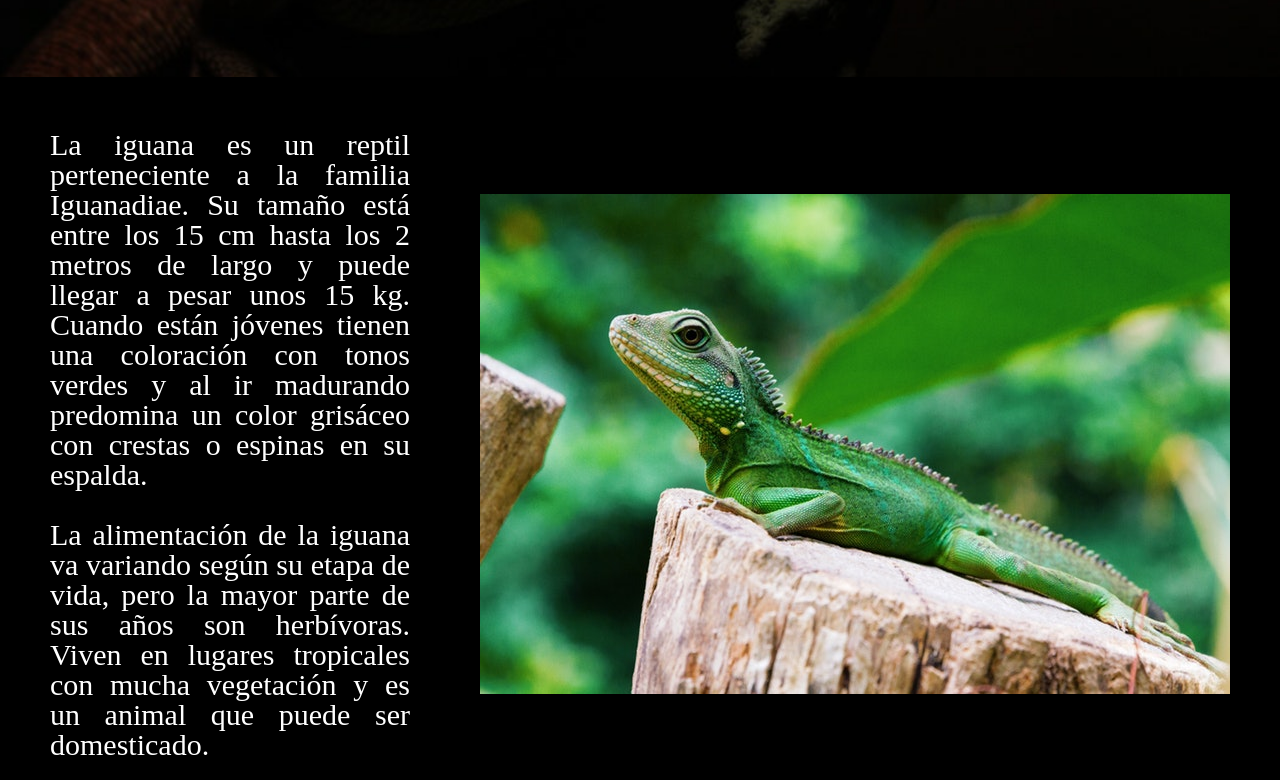
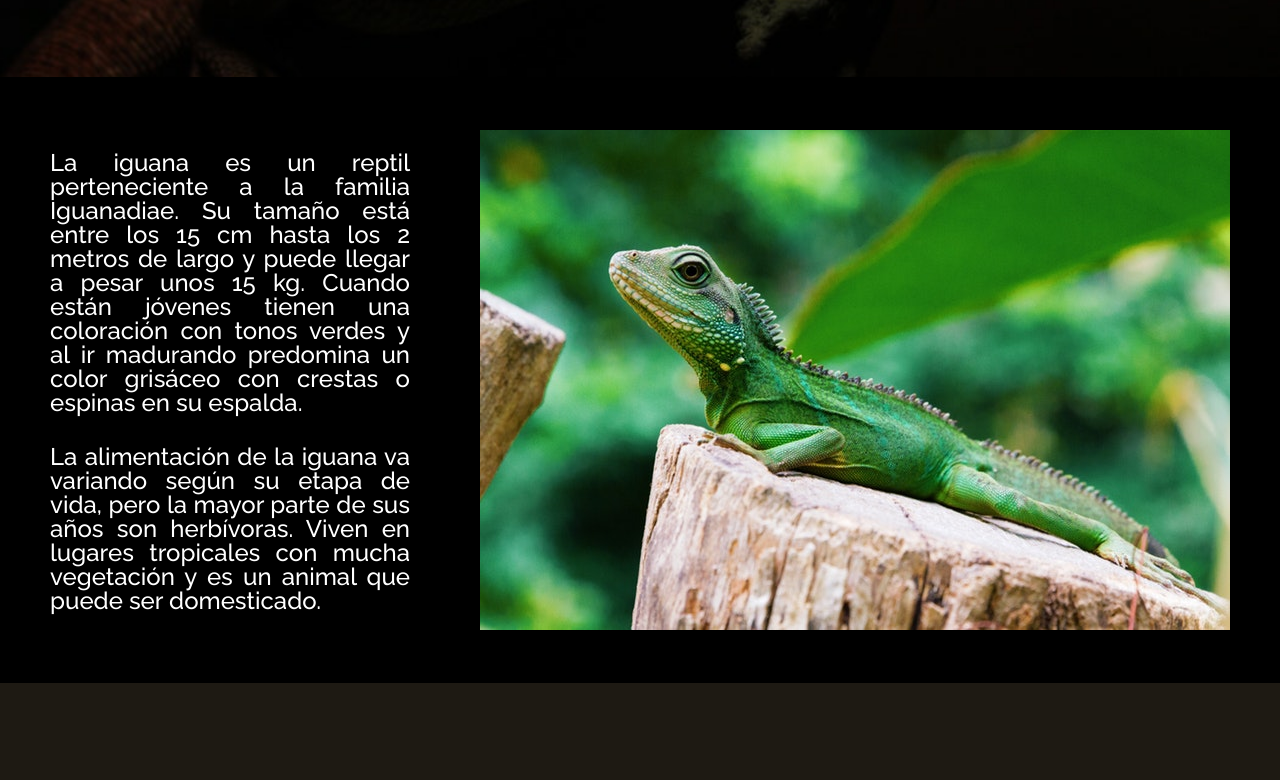
Before and after one commit to leofigue/desafio3, a plain HTML site: page index.html in a window 1280 px wide. Shown: the part 760-1540 px from the top of the page. Drawn offline with Linux system fonts and the light colour scheme.

Commit message:
agregue clases para corregir el link del footer y para corregir el tamaño de la letra

```diff
--- a/assets/css/style.css
+++ b/assets/css/style.css
@@ -32,12 +32,17 @@ header h1{
 }
 
 .textMain{
-    font-size: 30px;
+
     display: flex;
     flex-direction: column;
     row-gap: 30px;
     text-align: justify;
 
+}
+.textMain p{
+    font-family: 'Raleway';
+    font-weight: lighter;
+    font-size: 1.5rem;
 }
 article {
     background-color:#1E1A13;
```
